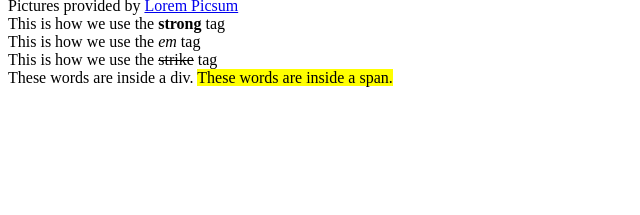
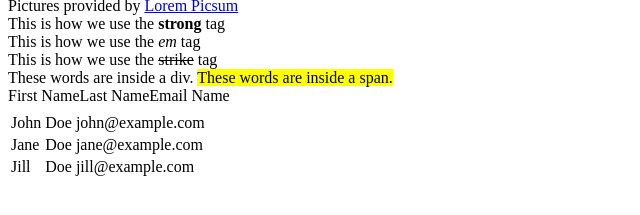
Before and after one commit to Diamondd1111/html-elementss, a plain HTML site: page index.html in a window 1280 px wide. Shown: the part 543-758 px from the top of the page, without its empty margins (0-640 px from the left). Drawn offline with Linux system fonts and the light colour scheme; a script that the page names is missing.

Commit message:
adds a table

```diff
--- a/index.html
+++ b/index.html
@@ -22,6 +22,28 @@
      <div>This is how we use the <em>em</em> tag</div>
      <div>This is how we use the <strike>strike</strike> tag</div>
      <div>These words are inside a div. <span style="background-color:yellow">These words are inside a span.</span></div>
+     <div>
+      <table>
+        <tr>First Name</tr>
+        <tr>Last Name</tr>
+        <tr>Email Name</tr>
+        <tr>
+          <td>John</td>
+          <td>Doe</td>
+          <td>john@example.com</td>
+        </tr>
+        <tr>
+          <td>Jane</td>
+          <td>Doe</td>
+          <td>jane@example.com</td>
+        </tr>
+        <tr>
+          <td>Jill</td>
+          <td>Doe</td>
+          <td>jill@example.com</td>
+        </tr>
+      </table>
+     </div>
      <script src="script.js"></script>
    </body>
 
```
